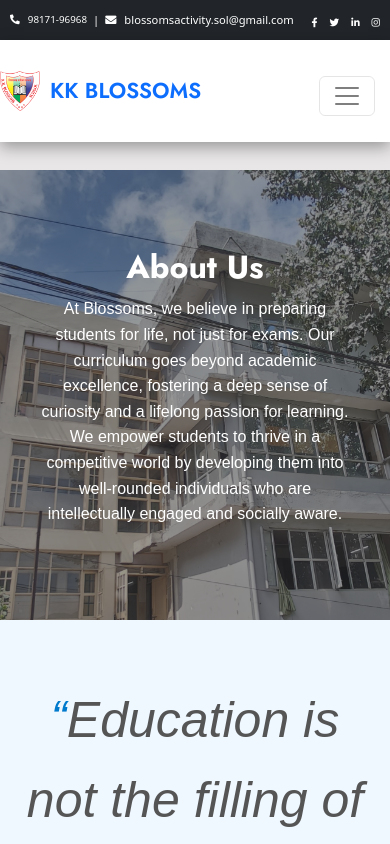
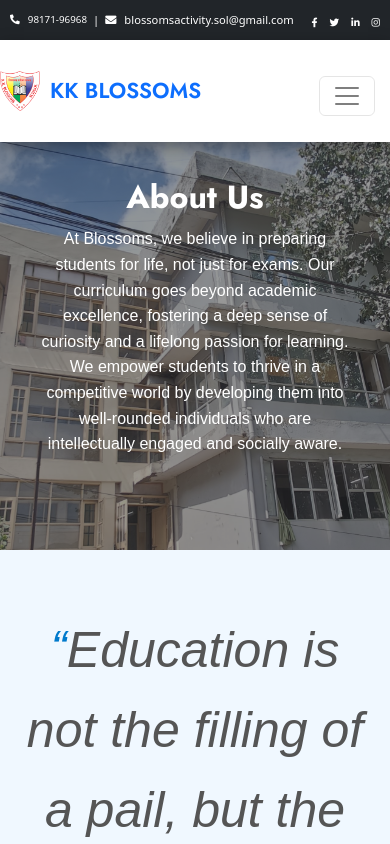
Before and after one commit to Bhawna615/KKBlossoms_School_CBSC, a React (Create React App) app in the folder my-app/: page /about in a window 390 px wide. Shown: the top 844 px of the page. Built offline with nearby package versions, Linux system fonts and the light colour scheme; a web font is replaced by a local one.

Commit message:
Update About.css

```diff
--- a/my-app/src/project/About.css
+++ b/my-app/src/project/About.css
@@ -244,6 +244,6 @@
     margin: 10px auto;
   }
   .about-container{
-    padding-top: 170px;
+    padding-top: 100px;
   }
 }
```
